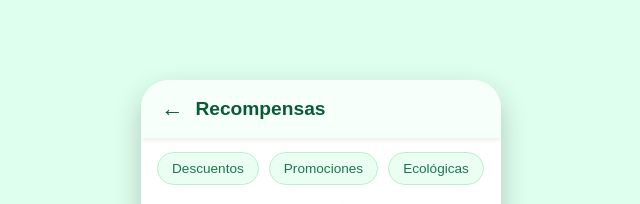
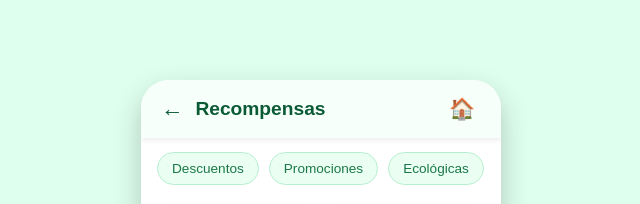
Before and after one commit to ChristianGLuna/EcoLink, a plain HTML site: page recompensas.html in a window 1280 px wide. Shown: the top 204 px of the page, 319-959 px from the left. Drawn offline with Linux system fonts and the light colour scheme.

Commit message:
recompensas-inicio

```diff
--- a/recompensas.html
+++ b/recompensas.html
@@ -46,6 +46,15 @@
     .back-btn {
         font-size: 1.4rem;
         cursor: pointer;
+    }
+
+    /* ⭐ Nuevo botón Home */
+    .home-btn {
+        margin-left: auto;
+        margin-right: 6px;
+        font-size: 1.3rem;
+        cursor: pointer;
+        color: #0b5a36;
     }
 
     .content {
@@ -141,9 +150,11 @@
 <div class="phone">
 
     <div class="header">
-        <!-- ✔ Regresar a puntos -->
         <div class="back-btn" onclick="window.location.href='puntos.html'">←</div>
         Recompensas
+
+        <!-- ⭐ Nuevo botón Home -->
+        <div class="home-btn" onclick="window.location.href='home2.html'">🏠</div>
     </div>
 
     <div class="content">
@@ -158,7 +169,6 @@
 
         <div class="grid">
 
-            <!-- Cada tarjeta lleva a detalle_recompensa.html -->
             <div class="reward-card" onclick="window.location.href='detalle_recompensa.html'">
                 <div class="reward-img" style="background-image:url('https://images.unsplash.com/photo-1509042239860-f550ce710b93?q=80&w=400');"></div>
                 <div class="reward-info">
@@ -195,7 +205,6 @@
 
     </div>
 
-    <!-- ✔ Vuelve a puntos -->
     <div class="btn-bottom" onclick="window.location.href='puntos.html'">
         Ver mis puntos
     </div>
```
